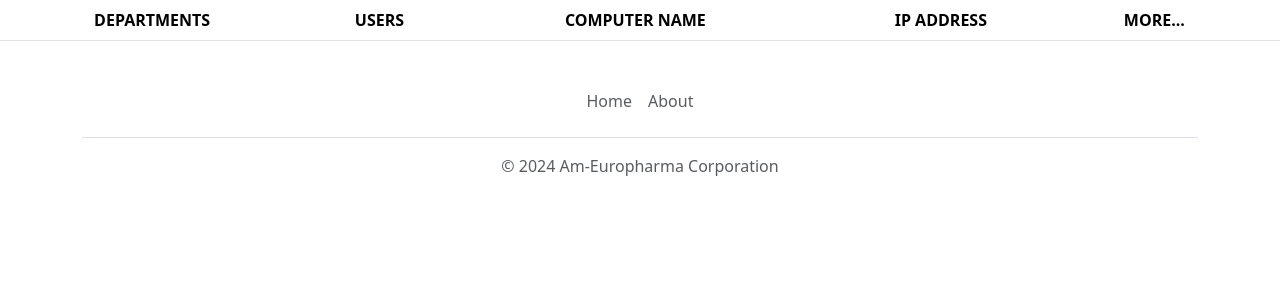
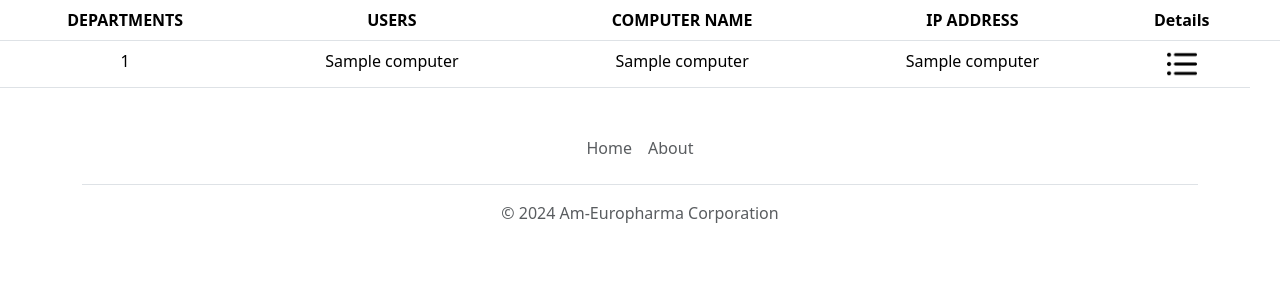
Before and after one commit to vncebrmjo/AM-EUROPHARMA_Computer_Inventory, a Flask app: template templates/main_page.html in a window 1280 px wide. Shown: the part 56-356 px from the top of the page. Run offline with Flask 3, Linux system fonts and the light colour scheme; the template is opened without the code that fills it: most values are stand-ins (such as "Sample title", 1, 10 or a date in 2020); lists and menus that the app fills with data are empty.

Commit message:
db adjustment, addition of css file, main.py page limit, main_page.html row update, added details.png

```diff
--- a/main.py
+++ b/main.py
@@ -1,10 +1,17 @@
-from flask import Flask, render_template
+from flask import Flask, render_template,request
 from db_utils import main_page_db
 
 app = Flask(__name__)
 
+Total_Pages = 5
+
+
+
 @app.route('/')
 def main_page():
+    page = request.args.get('page', 1, type=int)
+    page = max(page, 1)
+    offset = (page - 1) * Total_Pages
     data = main_page_db()
     return render_template('main_page.html', data=data)
 
--- /dev/null
+++ b/static/css/design.css
@@ -0,0 +1,4 @@
+#icon_details{
+    height: 30px;
+
+}
--- a/templates/main_page.html
+++ b/templates/main_page.html
@@ -5,6 +5,7 @@
     <meta name="viewport" content="width=device-width, initial-scale=1">
     <title>Device Inventory</title>
     <link href="https://cdn.jsdelivr.net/npm/bootstrap@5.3.3/dist/css/bootstrap.min.css" rel="stylesheet" integrity="sha384-QWTKZyjpPEjISv5WaRU9OFeRpok6YctnYmDr5pNlyT2bRjXh0JMhjY6hW+ALEwIH" crossorigin="anonymous">
+    <link rel="stylesheet" href="static/css/design.css">
 </head>
 <body>
 <nav class="navbar bg-body-tertiary">
@@ -19,18 +20,33 @@
     </form>
   </div>
 </nav>
-</div>
-<table class = "table striped table-hover text-center print-container">
+
+<table class = "table striped table-hover text-center">
     <thead>
         <tr>
-            <th class="fw--semibold">DEPARTMENTS</th>
-            <th class="fw--semibold">USERS</th>
-            <th class="fw--semibold">COMPUTER NAME</th>
-            <th class="fw--semibold">IP ADDRESS</th>
-            <th class="fw--semibold">MORE...</th>
+            <th class="fw-semibold">DEPARTMENTS</th>
+            <th class="fw-semibold">USERS</th>
+            <th class="fw-semibold">COMPUTER NAME</th>
+            <th class="fw-semibold">IP ADDRESS</th>
+            <th class="fw-semibold">Details</th>
             <th> </th>
         </tr>
     </thead>
+    <tbody>
+    {% for computer in data %}
+    <tr>
+        <td class="fw-normal"> {{computer.0}}</td>
+        <td class="fw-normal"> {{computer.1}}</td>
+        <td class="fw-normal"> {{computer.2}}</td>
+        <td class="fw-normal"> {{computer.3}}</td>
+        <td>
+            <a href="" >
+                <img src="static/icons/details.png" class="img-fluid" id="icon_details">
+            </a>
+        </td>
+    </tr>
+{% endfor %}
+    </tbody>
 </table>
 <h1> </h1>
 {% include 'Footer.html' %}
```
Also changed, not shown: db_utils.py (+6 -3 lines), static/icons/details.png (added).
